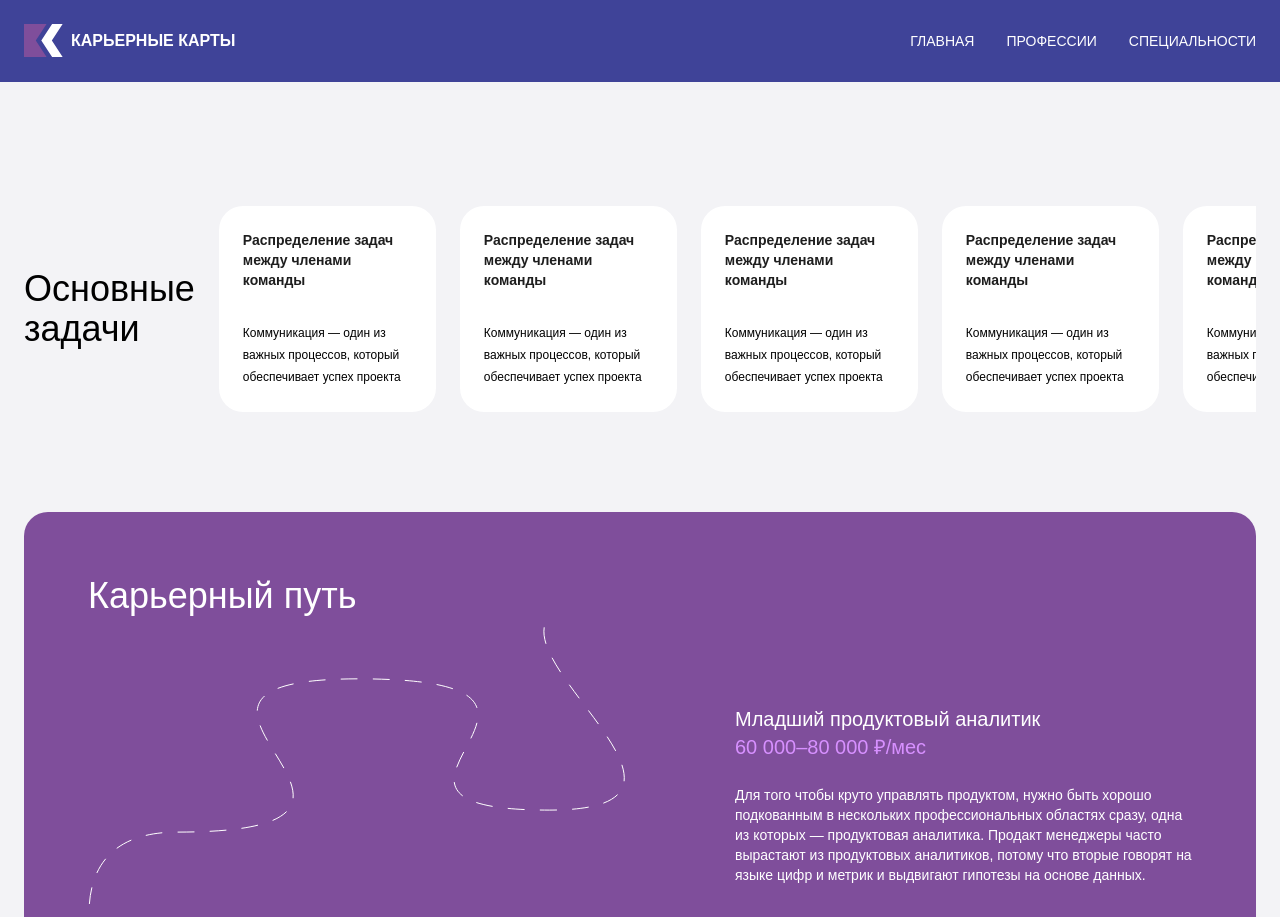
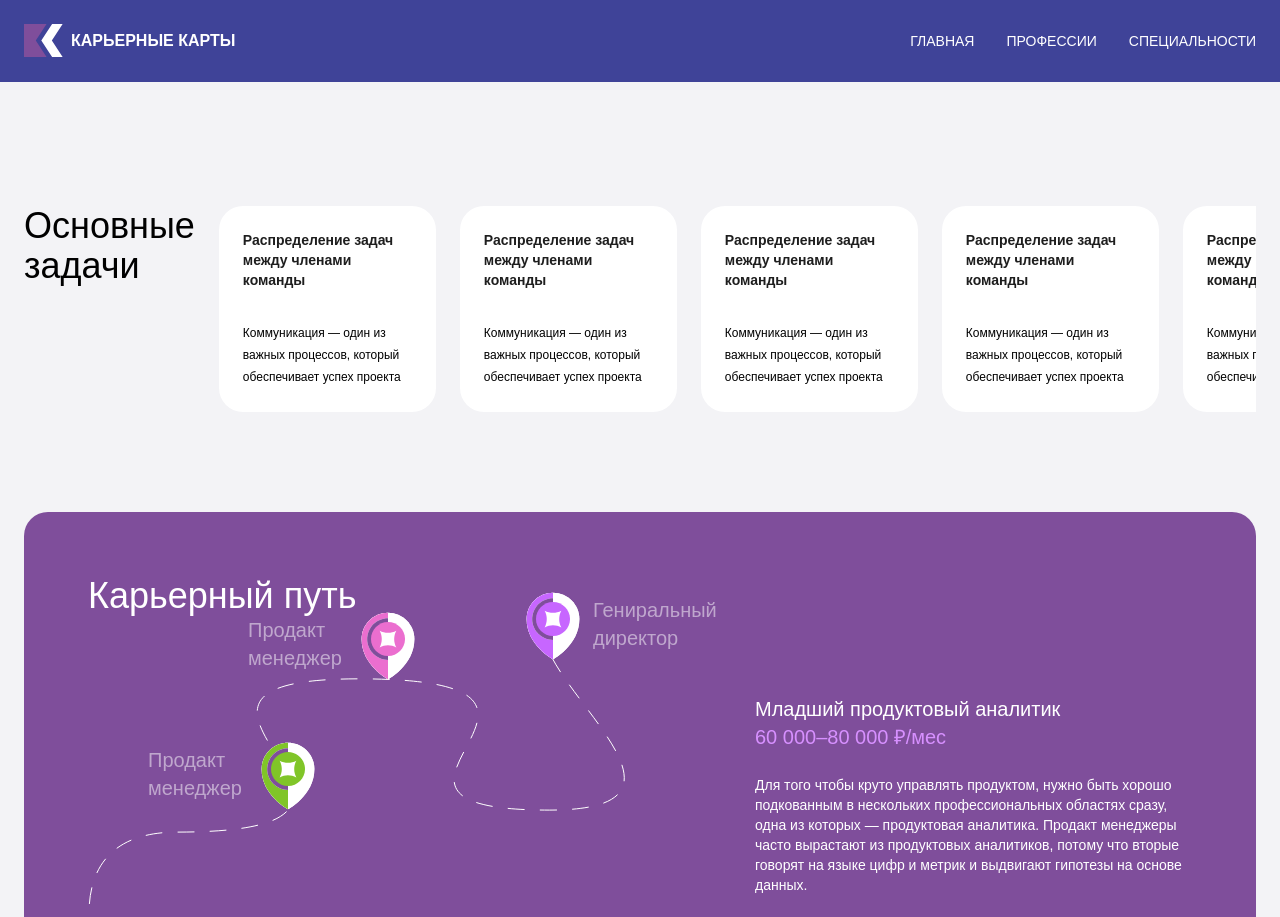
Before and after one commit to MPU-Career-card/frontend, a React (Create React App) app: page / in a window 1280 px wide. Shown: the top 917 px of the page. Built offline with nearby package versions, Linux system fonts and the light colour scheme; a web font is replaced by a local one.

Commit message:
feat: adaptive scroll and map

```diff
--- a/src/pages/home/ui/home.tsx
+++ b/src/pages/home/ui/home.tsx
@@ -10,53 +10,12 @@ const HomePage = () => (
     <Page>
         <Container>
             <Scroll marginTop={100} marginBottom={100} />
-            <Map marginTop={100} marginBottom={100} />
+            <Map marginTop={100} marginBottom={100} pointers={4} />
             <Cards marginTop={100} marginBottom={100} />
             <Specialties marginTop={100} marginBottom={100} />
             <Partners marginTop={100} marginBottom={100} />
             <Links marginTop={100} marginBottom={64} />
             <Footer />
-
-            {/* <Flex gap={32}>
-                <ProCard
-                    to={Routes.MAIN}
-                    color="silver"
-                    header="Технолог упаковочного производства"
-                    body="Lorem ipsum dolor sit amet, consectetur adipiscing
-                    elit, sed do eiusmod tempor incididunt ut labore et dolore
-                    magna aliqua. Ut enim ad minim veniam, quis nostrud
-                    exercitation ullamco laboris nisi ut aliquip ex ea
-                    commodo consequat"
-                    tags={['Product', 'Digital', 'Project']}
-                />
-            </Flex>
-            <Accordion
-                tags={(
-                    <Flex gap={8}>
-                        <Tag
-                            weight="semi"
-                            color="orange"
-                            textColor="white"
-                        >
-                            ПИ
-                        </Tag>
-                        <Tag weight="medium">
-                            29.03.03
-                        </Tag>
-                    </Flex>
-                )}
-                text="Дизайн и технологии производства визуального контента"
-            >
-                <SpecialityCard
-                    to={Routes.MAIN}
-                    faculty="Факультет экономики и управления"
-                    name="Управление бизнес-процессами (Менеджмент)"
-                    budgetPlacesCount={{ value: 7, year: 2023 }}
-                    passingScore={{ value: 298, year: 2022 }}
-                    price={{ value: 268230, year: 2023 }}
-                    period={4}
-                />
-            </Accordion> */}
         </Container>
     </Page>
 );
--- /dev/null
+++ b/src/shared/icons/careerPointer.tsx
@@ -0,0 +1,61 @@
+/* eslint-disable max-len */
+import { SVG } from './types';
+
+export const CareerPointer: SVG = ({ fill, ...props }) => (
+    <svg
+        xmlns="http://www.w3.org/2000/svg"
+        width="100"
+        height="100"
+        viewBox="0 0 100 100"
+        fill="none"
+    >
+        <g clipPath="url(#clip0_157_1027)">
+            <mask
+                id="mask0_157_1027"
+                // style={{ 'mask-type': 'luminance' }}
+                maskUnits="userSpaceOnUse"
+                x="0"
+                y="0"
+                width="100"
+                height="100"
+            >
+                <path d="M0 100L100 100L100 0L0 0L0 100Z" fill="white" />
+            </mask>
+            <g mask="url(#mask0_157_1027)">
+                <path
+                    d="M76.3887 43.0556C76.3887 69.4445 49.9998 83.3334 49.9998 83.3334C49.9998 83.3334 23.6109 69.4445 23.6109 43.0556C23.6109 28.4861 35.4303 16.6667 49.9998 16.6667C64.5693 16.6667 76.3887 28.4861 76.3887 43.0556Z"
+                    fill="white"
+                />
+                <path
+                    d="M76.3887 43.0556C76.3887 69.4445 49.9998 83.3334 49.9998 83.3334C49.9998 83.3334 23.6109 69.4445 23.6109 43.0556C23.6109 28.4861 35.4303 16.6667 49.9998 16.6667C64.5693 16.6667 76.3887 28.4861 76.3887 43.0556Z"
+                    fill="white"
+                />
+                <path
+                    d="M50 83.3334L50 16.6667C35.4306 16.6667 23.6111 28.4861 23.6111 43.0556C23.6111 69.4445 50 83.3334 50 83.3334Z"
+                    fill={fill}
+                />
+                <path
+                    d="M49.9997 22.2218C38.4937 22.2218 29.1663 31.5492 29.1663 43.0551C29.1663 54.5611 38.4937 63.8884 49.9997 63.8884C61.5057 63.8884 70.833 54.5611 70.833 43.0551C70.833 31.5492 61.5057 22.2218 49.9997 22.2218Z"
+                    fill="white"
+                />
+                <path
+                    d="M50 63.8884C38.5 63.8884 29.1667 54.5551 29.1667 43.0551C29.1667 31.5551 38.5 22.2218 50 22.2218"
+                    fill="#7F4E9B"
+                />
+                <path
+                    d="M49.9998 26.0423C40.6033 26.0423 32.9859 33.6597 32.9859 43.0562C32.9859 52.4527 40.6033 60.0701 49.9998 60.0701C59.3963 60.0701 67.0137 52.4527 67.0137 43.0562C67.0137 33.6597 59.3963 26.0423 49.9998 26.0423Z"
+                    fill={fill}
+                />
+                <path
+                    d="M41.6663 51.3884C44.4997 46.194 44.4997 39.9162 41.6663 34.7218C46.8608 37.5551 53.1386 37.5551 58.333 34.7218C55.4997 39.9162 55.4997 46.194 58.333 51.3884C53.1386 48.5551 46.8608 48.5551 41.6663 51.3884Z"
+                    fill="white"
+                />
+            </g>
+        </g>
+        <defs>
+            <clipPath id="clip0_157_1027">
+                <rect width="100" height="100" fill="white" transform="matrix(-1 0 0 -1 100 100)" />
+            </clipPath>
+        </defs>
+    </svg>
+);
--- a/src/shared/ui/text/text.tsx
+++ b/src/shared/ui/text/text.tsx
@@ -15,6 +15,7 @@ export const Text: FC<TextProps> = ({
     view = 'gilroy',
     weight = 'regular',
     caps = false,
+    breakWords = false,
     to,
     className,
     children,
@@ -24,7 +25,7 @@ export const Text: FC<TextProps> = ({
         condition={!!to}
         wrapper={(children: ReactNode) => (
             <Link to={to!}>
-                {children }
+                {children}
             </Link>
         )}
     >
@@ -36,6 +37,7 @@ export const Text: FC<TextProps> = ({
                 styles[weight],
                 styles[color],
                 styles[view],
+                styles[breakWords ? 'breakWords' : ''],
             )}
             {...props}
         >
--- a/src/shared/ui/text/types.ts
+++ b/src/shared/ui/text/types.ts
@@ -6,9 +6,11 @@ export type TextProps = Omit<ComponentProps<TagType>, 'children'> & {
   children: string | number;
   tag?: TagType;
   view?: 'gilroy' | 'verdana' | 'montserrat';
-  color?: 'black' | 'white' | 'purple' | 'dark-gray'| 'grey' | 'pink';
+  color?: 'black' | 'white' | 'purple' | 'dark-gray' | 'grey' | 'pink'
+  | 'greyTransparent';
   size?: 'xs2' | 'xs' | 's' | 'm' | 'l' | 'xl' | 'xl2' | 'xl3';
   weight?: 'regular' | 'medium' | 'semi' | 'bold';
   caps?: boolean;
   to?: string;
+  breakWords?: boolean;
 };
--- a/src/widgets/map/ui/map.module.scss
+++ b/src/widgets/map/ui/map.module.scss
@@ -3,3 +3,96 @@
     background: #7F4E9B;
     padding: 64px;
 }
+
+.mapContainer {
+    position: relative;
+}
+
+.l {
+    zoom: 0.9;
+    -moz-transform: scale(0.9);
+}
+
+.m {
+    margin-right: 100px;
+    zoom: 0.9;
+    -moz-transform: scale(0.9);
+}
+
+.s {
+    margin-right: 100px;
+    zoom: 0.7;
+    -moz-transform: scale(0.7);
+}
+
+.xs {
+    margin-right: 80px;
+    zoom: 0.5;
+    -moz-transform: scale(0.5);
+}
+
+.firstPointer {
+    top: 290px;
+    left: -40px;
+    position: absolute;
+    div {
+        position: absolute;
+        top: 10px;
+        left: 90px;
+    }
+}
+
+.lastPointer {
+    top: -40px;
+    right: 22px;
+    position: absolute;
+    div {
+        position: absolute;
+        top: 20px;
+        left: 90px;
+    }
+}
+
+.thirdPointer {
+    top: 110px;
+    left: 150px;
+    position: absolute;
+    div {
+        position: absolute;
+        top: 20px;
+        left: -90px;
+    }
+}
+
+.forthPointer {
+    top: -20px;
+    left: 250px;
+    position: absolute;
+    div {
+        position: absolute;
+        top: 20px;
+        left: -90px;
+    }
+}
+
+.fivethPointer {
+    top: 105px;
+    left: 338px;
+    position: absolute;
+    div {
+        position: absolute;
+        top: 100px;
+        left: 0px;
+    }
+}
+
+.sixthPointer {
+    top: 90px;
+    right: -45px;
+    position: absolute;
+    div {
+        position: absolute;
+        top: 100px;
+        left: 50px;
+    }
+}
--- a/src/widgets/map/ui/map.tsx
+++ b/src/widgets/map/ui/map.tsx
@@ -3,15 +3,20 @@ import {
     Flex, Text,
 } from 'shared/ui';
 
-import React, { FC } from 'react';
-import { cn } from 'shared/lib';
+import React, { FC, useEffect } from 'react';
+import { cn, useWindowDimensions } from 'shared/lib';
+import { CareerPointer } from 'shared/icons/careerPointer';
 import { MapProps } from './types';
 import styles from './map.module.scss';
 
 export const Map: FC<MapProps> = ({
     marginTop,
     marginBottom,
-}) => (
+    pointers = 2,
+}) => {
+    const sizeCategory = useWindowDimensions();
+
+    return (
         <div
             className={cn(styles.map)}
             style={{ marginTop, marginBottom }}
@@ -19,9 +24,52 @@ export const Map: FC<MapProps> = ({
             <Text size="xl2" color="white">
                 Карьерный путь
             </Text>
-        <Flex gap={110}>
-            <div>
-                {/* TODO: наверное, надо добавить новую иконку */}
+            <Flex
+                marginTop={['xs', 's', 'm'].includes(sizeCategory) ? 50 : 0}
+                direction={
+                    ['xs', 's', 'm'].includes(sizeCategory)
+                        ? 'vertical' : 'horizontal'
+                }
+                gap={['xs', 's', 'm'].includes(sizeCategory) ? 50 : 130}
+            >
+                <div className={cn(
+                    styles.mapContainer,
+                    styles[sizeCategory],
+                )}
+                >
+                    <div className={styles.firstPointer}>
+                        <CareerPointer fill="#0039F7" />
+                        <Text size="l" color="white" breakWords>Младший продуктовый аналитик</Text>
+                    </div>
+                    <div className={styles.lastPointer}>
+                        <CareerPointer fill="#C766FF" />
+                        <Text size="l" color="greyTransparent" breakWords>Гениральный директор</Text>
+                    </div>
+                    {pointers > 2 && (
+                        <div className={styles.thirdPointer}>
+                            <CareerPointer fill="#80C528" />
+                            <Text size="l" color="greyTransparent" breakWords>Продакт менеджер</Text>
+                        </div>
+                    )}
+                    {pointers > 3 && (
+                        <div className={styles.forthPointer}>
+                            <CareerPointer fill="#EB6ECF" />
+                            <Text size="l" color="greyTransparent" breakWords>Продакт менеджер</Text>
+                        </div>
+                    )}
+                    {pointers > 4 && (
+                        <div className={styles.fivethPointer}>
+                            <CareerPointer fill="#DD8E46" />
+                            <Text size="l" color="greyTransparent" breakWords>Директор по продукту</Text>
+                        </div>
+                    )}
+                    {pointers > 5 && (
+                        <div className={styles.sixthPointer}>
+                            <CareerPointer fill="#3ABBC4" />
+                            <Text size="l" color="greyTransparent" breakWords>Директор по продукту</Text>
+                        </div>
+                    )}
+
                     <svg xmlns="http://www.w3.org/2000/svg" width="537" height="352" viewBox="0 0 537 352" fill="none">
                         <path d="M10.0586 350.594C10.0586 350.594 -38.3476 216.094 89.2042 216.094C377.35 216.094 3.18767 61.5525 274.373 62.8458C545.559 64.1391 221.204 194.094 461.204 194.094C649.704 194.094 418.704 50.0946 461.205 0.595122" stroke="white" strokeLinecap="round" strokeDasharray="16 16" />
                     </svg>
@@ -42,3 +90,4 @@ export const Map: FC<MapProps> = ({
             </Flex>
         </div>
     );
+};
--- a/src/widgets/map/ui/types.ts
+++ b/src/widgets/map/ui/types.ts
@@ -3,4 +3,5 @@ import { ComponentProps } from 'react';
 export type MapProps = ComponentProps<'div'> & {
     marginTop?: number;
     marginBottom?: number;
+    pointers?: number;
 };
--- a/src/widgets/scroll/ui/scroll.tsx
+++ b/src/widgets/scroll/ui/scroll.tsx
@@ -2,7 +2,7 @@ import {
     Scroll as ScrollComponent, Flex, Text, Card,
 } from 'shared/ui';
 
-import { cn } from 'shared/lib';
+import { cn, useWindowDimensions } from 'shared/lib';
 import React, { FC } from 'react';
 import { ScrollProps } from './types';
 import styles from './scroll.module.scss';
@@ -10,9 +10,17 @@ import styles from './scroll.module.scss';
 export const Scroll: FC<ScrollProps> = ({
     marginTop,
     marginBottom,
-}) => (
+}) => {
+    const sizeCategory = useWindowDimensions();
+
+    return (
         <Flex
             className={cn(styles.scroll)}
+            direction={
+                ['xs', 's', 'm'].includes(sizeCategory)
+                    ? 'vertical' : 'horizontal'
+            }
+            align="start"
             gap={24}
             marginTop={marginTop}
             marginBottom={marginBottom}
@@ -54,3 +62,4 @@ export const Scroll: FC<ScrollProps> = ({
             </ScrollComponent>
         </Flex>
     );
+};
```
Also changed, not shown: src/shared/ui/text/text.module.scss (+9 -0 lines). Lines whose indentation alone changed are shown as unchanged.
